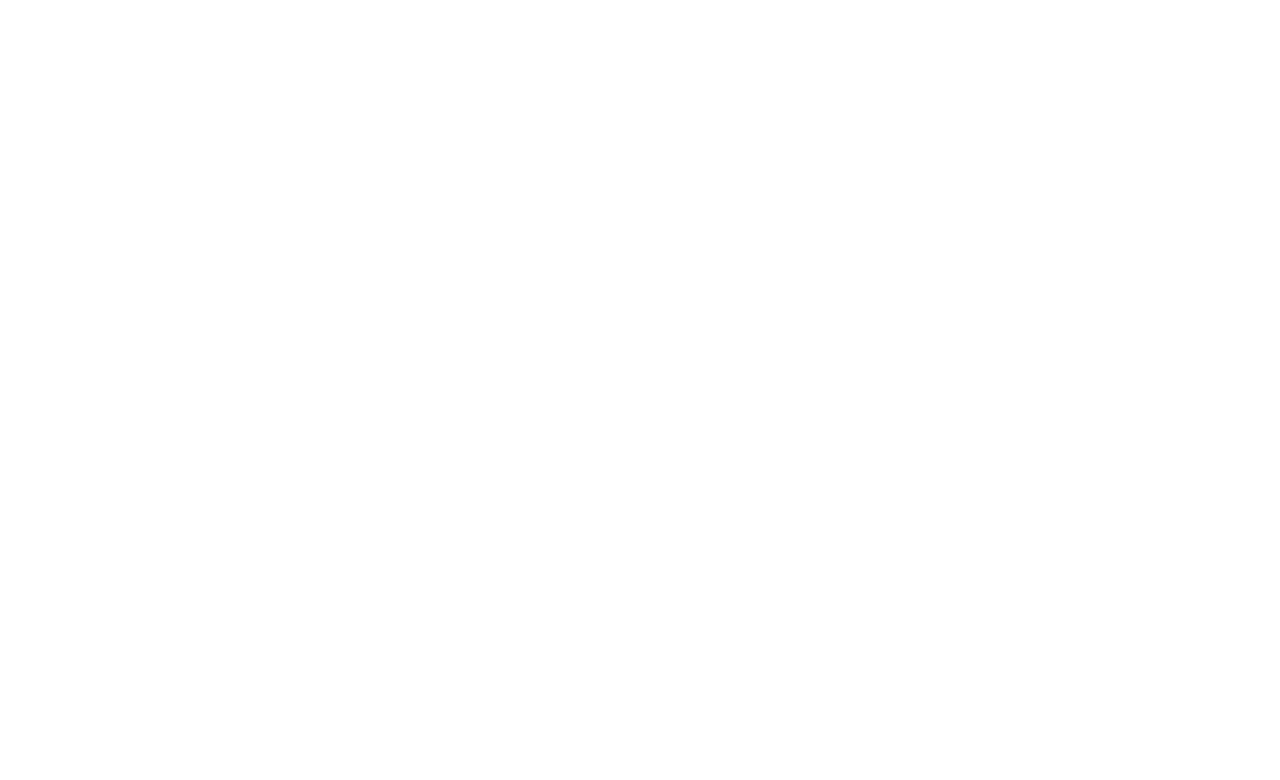
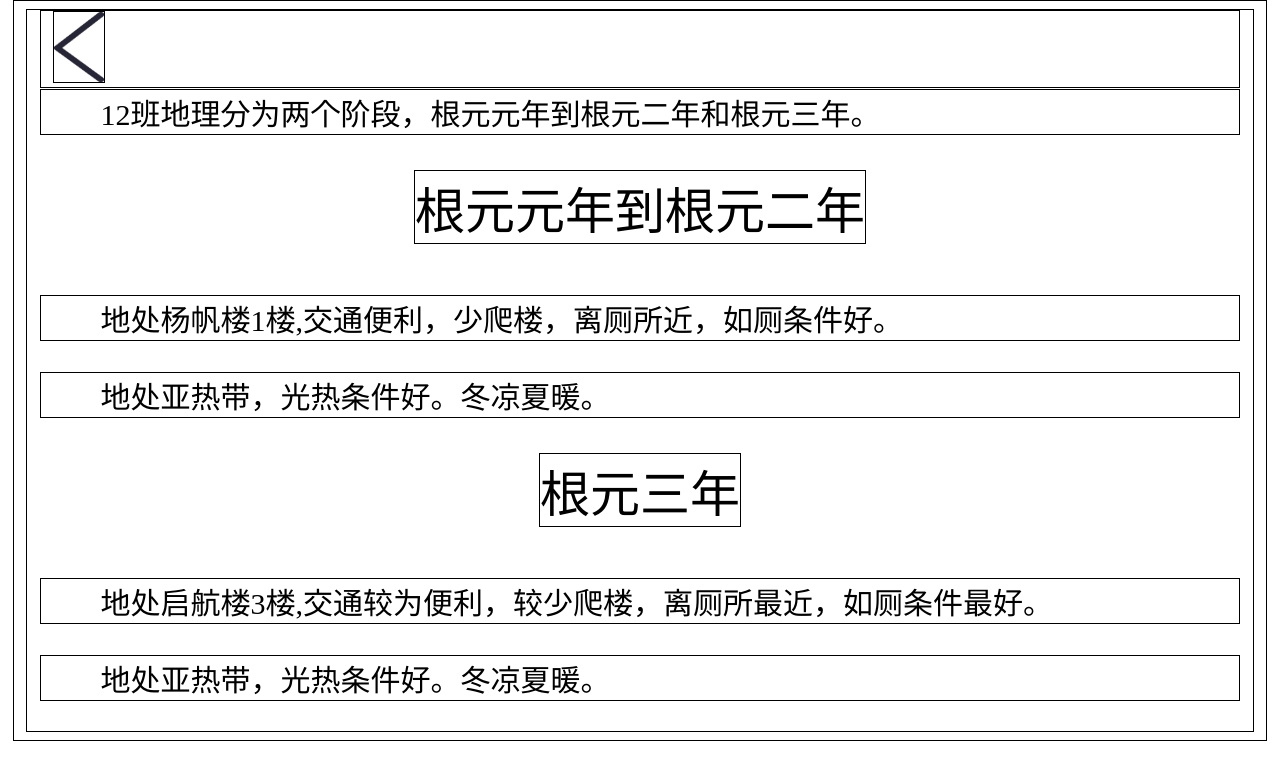
Before and after one commit to Romarinlin/class-12, a plain HTML site: page geography.html in a window 1280 px wide. Drawn offline with Linux system fonts and the light colour scheme.

Commit message:
Add files via upload

```diff
--- a/geography.html
+++ b/geography.html
@@ -5,7 +5,43 @@
     <meta name="viewport" content="width=device-width, initial-scale=1.0">
     <title>Document</title>
 </head>
+<style>
+*{  border:1px solid black;
+    margin-left: 1%;
+    margin-right: 1%;
+}
+.p{
+    font-size: 30px;
+    font-family: KaiTi;
+    text-indent:2em;
+    margin-top: 1px;
+}
+.p2{
+    font-size: 50px;
+    font-family: KaiTi;
+    align-self: center;
+    margin-top: 5px;
+}
+body{
+    display: flex;
+    flex-direction: column;
+}
+
+
+
+
+</style>
+       <a href="index.html">
+        <img src="pictures/back.png" style="height: 70px;width: 50px;">
+       </a>
 <body>
+    <p class="p">12班地理分为两个阶段，根元元年到根元二年和根元三年。</p>
+    <p class="p2">根元元年到根元二年</p>
+    <p class="p">地处杨帆楼1楼,交通便利，少爬楼，离厕所近，如厕条件好。</p>
+    <p class="p">地处亚热带，光热条件好。冬凉夏暖。</p>
+    <p class="p2">根元三年</p>
+    <p class="p">地处启航楼3楼,交通较为便利，较少爬楼，离厕所最近，如厕条件最好。</p>
+    <p class="p">地处亚热带，光热条件好。冬凉夏暖。</p>
 
 </body>
 </html>
```
Also changed, not shown: classmates/26.html (+2 -2 lines), classmates/4.html (+2 -2 lines), classmates/6.html (+2 -2 lines), classmates/8.html (+3 -3 lines), index.html (+11 -3 lines), people.html (+3 -1 lines), pictures/background.jpg (added), 1 other file.
